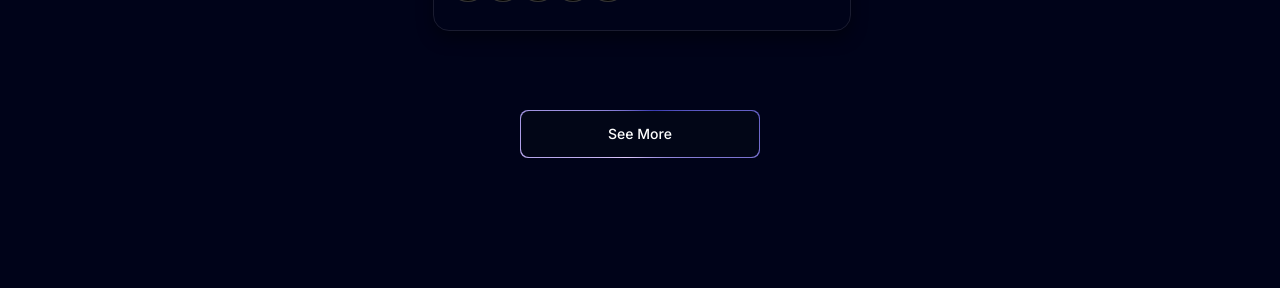
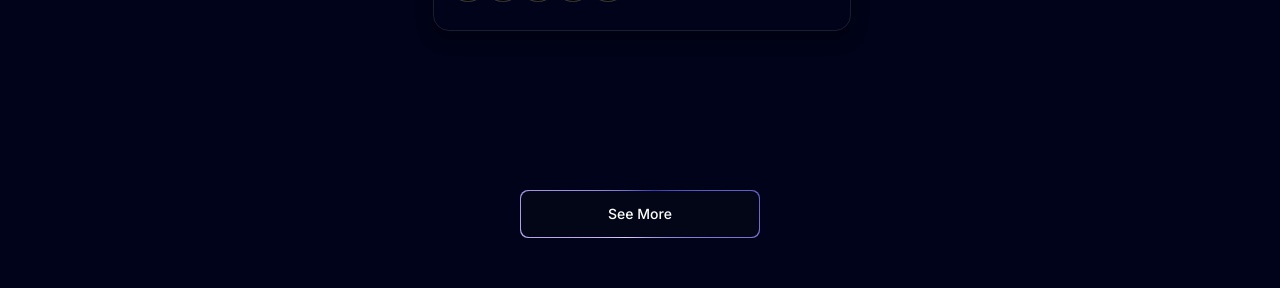
Before and after one commit to HaseebSaqib01010/intagramViewer, a Next.js app: page / in a window 1280 px wide. Shown: the part 4896-5184 px from the top of the page. Built offline with nearby package versions, Linux system fonts and the light colour scheme.

Commit message:
UPDATED: fixed the see more button and added navigation

```diff
--- a/components/Blogs.tsx
+++ b/components/Blogs.tsx
@@ -1,24 +1,27 @@
 "use client";
 
 import { FaLocationArrow } from "react-icons/fa6";
-import  Link  from 'next/link';
+import Link from 'next/link';
 import { blogs } from "@/data";
 import { PinContainer } from "./ui/Pin";
 import MagicButton from "./MagicButton";
 import { IoIosArrowRoundForward } from "react-icons/io";
 import NextLink from 'next/link';
+import { useRouter } from 'next/navigation'
 
 
 
 const Blogs = () => {
+  const router = useRouter()
   return (
+    <>
       <div className="py-20" >
         <h1 className="heading" style={{ color: "white" }}>
           A collection of{" "}
           <span className="text-purple">recent Blogs</span>
         </h1>
         <div className="flex flex-wrap items-center justify-center gap-16 mt-20">
-        {blogs.slice(0,3).map((item) => (
+          {blogs.slice(0, 3).map((item) => (
             <div
               className="lg:min-h-[32.5rem] h-[25rem] flex items-center justify-center sm:w-96 w-[80vw] mb-10"
               key={item.id}
@@ -82,22 +85,11 @@ const Blogs = () => {
           ))}
         </div>
 
-        {/* <Link href="/blog" legacyBehavior icon={<IoIosArrowRoundForward size={"18px"} />} position="right"  legacyBehavior>
-          See More
-
-        </Link> */}
-        {/* <NextLink href="/blog">See More</NextLink> */}
+      </div>
       <div className="flex justify-center">
-        <Link href="/blog" legacyBehavior>
-          <a>
-            <MagicButton title = "See More"> </MagicButton>
-
-          </a>
-        </Link>
+        <MagicButton title="See More" icon={<></>} position="right" handleClick={() => router.push('/blogs')} />
       </div>
-
-
-    </div>
+    </>
   );
 };
 
```
Lines whose indentation alone changed are shown as unchanged.
